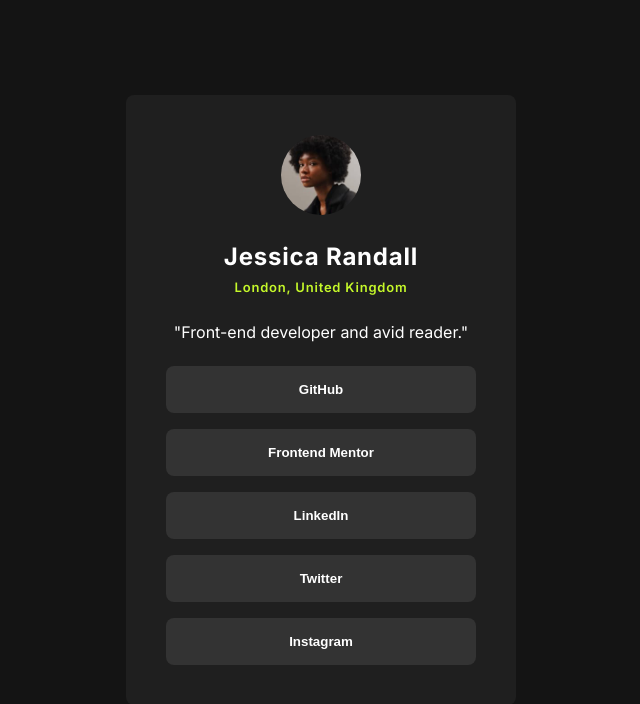
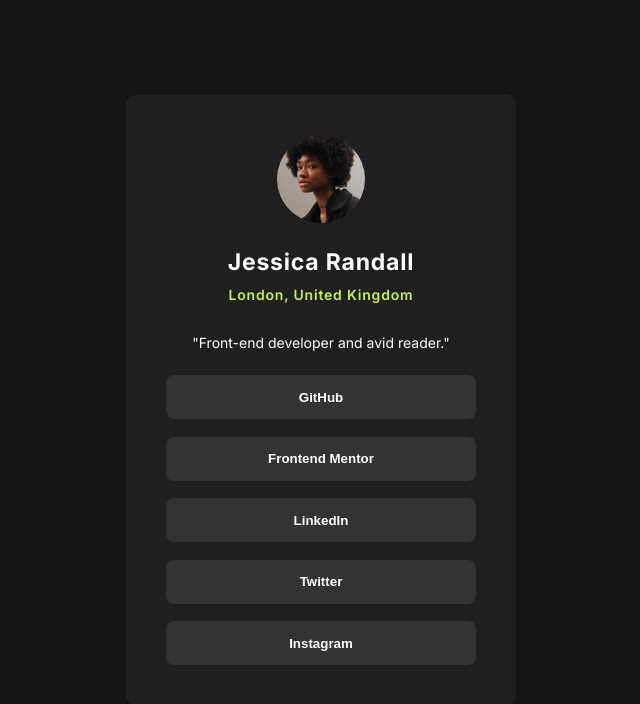
Before and after one commit to yoadazani/portfolio-card, a plain HTML site: page index.html in a window 1280 px wide. Shown: the whole page, without its empty margins (319-959 px from the left). Drawn offline with Linux system fonts and the light colour scheme.

Commit message:
edit style to be more flexable

```diff
--- a/style.css
+++ b/style.css
@@ -21,7 +21,7 @@ body {
     width: 100%;
     max-width: 390px;
     background-color: hsl(0, 0%, 12%);
-    border-radius: 8px;
+    border-radius: 10px;
     padding: 2.5rem;
     text-align: center;
 }
@@ -29,8 +29,8 @@ body {
 .card .profile .avatar {
     border-radius: 50%;
     overflow: hidden;
-    width: 80px;
-    height: 80px;
+    width: 5.5rem;
+    height: 5.5rem;
     margin: 0 auto;
 }
 
@@ -40,41 +40,45 @@ body {
 }
 
 .card .profile .heading {
-    margin: 1.7rem 0;
+    margin: 1.6rem 0;
     letter-spacing: 0.8px;
 }
 
 .card .profile .heading h1 {
-    font-size: 24px;
+    font-size: 23px;
     font-weight: 700;
-    padding-bottom: 8px;
+    padding-bottom: 10px;
 }
 
 .card .profile .heading p {
-    font-size: 13px;
+    font-size: 14px;
     font-weight: 600;
     color: hsl(75, 94%, 57%);
 }
 
 .card .profile .desc {
-    margin: 1.5rem 0;
+    padding: 5px;
+    font-size: 14px;
+    color: hsl(0, 0%, 100%);
 }
 
 .card .profile .links{
     display: flex;
     flex-direction: column;
     align-items: center;
-    gap: 1rem;
+    justify-items: self-start;
+    gap: 1.1rem;
+    padding-top: 1.2rem;
 }
 
 .card .profile .links button {
     width: 100%;
-    padding: 1rem;
+    padding: 14.5px;
     border-radius: 8px;
     border: none;
     background-color: hsl(0, 0%, 20%);
     color: hsl(0, 0%, 100%);
-    font-weight: 600;
+    font-weight: 700;
     cursor: pointer;
 }
 
```
